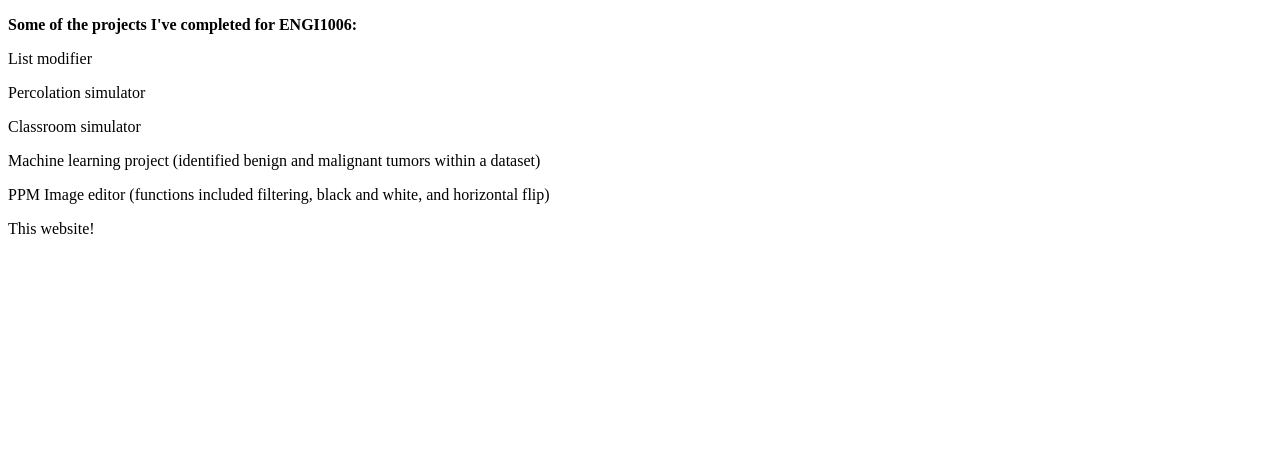
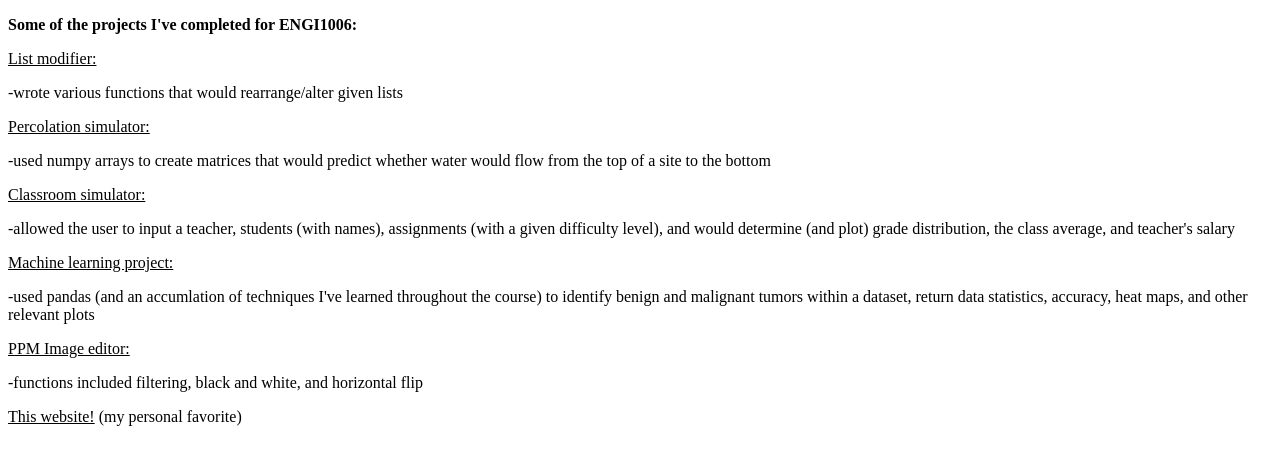
Before and after one commit to canagnos13/Final-Project-1006, a Flask app: page /assignments in a window 1280 px wide. Shown: the top 465 px of the page. Run offline with Flask 2, Linux system fonts and the light colour scheme.

Commit message:
added some final touches, edited the dimensions of the picture, included more details to the 1006 sections

```diff
--- a/templates/1006.html
+++ b/templates/1006.html
@@ -7,11 +7,21 @@
     <body>
     <p><b>Some of the projects I've completed for ENGI1006:</b><p>
     <p>
-    <p>List modifier <p>
-    <p>Percolation simulator<p>
-    <p>Classroom simulator<p>
-    <p>Machine learning project (identified benign and malignant tumors within a dataset)<p>
-    <p>PPM Image editor (functions included filtering, black and white, and horizontal flip)<p>
-    <p>This website!<p>
+    <p><u>List modifier:</u> <p>
+    <p>     -wrote various functions that would rearrange/alter given lists
+    <p><u>Percolation simulator:</u><p>
+    <p>     -used numpy arrays to create matrices that would predict whether
+             water would flow from the top of a site to the bottom <p>
+    <p><u>Classroom simulator:</u><p>
+    <p>     -allowed the user to input a teacher, students (with names), assignments
+             (with a given difficulty level), and would determine (and plot) grade distribution, the class average,
+             and teacher's salary <p>
+    <p><u>Machine learning project:</u><p>
+            -used pandas (and an accumlation of techniques I've learned throughout the course)
+             to identify benign and malignant tumors within a dataset, return data statistics,
+             accuracy, heat maps, and other relevant plots <p>
+    <p><u>PPM Image editor:</u><p>
+            -functions included filtering, black and white, and horizontal flip<p>
+    <p><u>This website!</u> (my personal favorite)<p>
     </body>
 </html>
--- a/templates/index.html
+++ b/templates/index.html
@@ -9,11 +9,14 @@
     <p>
     <p>Christine Anagnos<p>
     <p>
-    <img src="/static/images/websitepicture.jpg" alt="default picture" width="654" height="790">
+    <img src="/static/images/websitepicture.jpg" alt="default picture" width="327" height="395">
     <p><b>School:</b> Columbia College <p>
     <p><b>Year:</b> Sophomore <p>
     <p><b>Major: </b>Applied Mathematics (concentration in Economics) <p>
     <p><b>Hometown:</b> Haworth, NJ <p>
+    <p><b>On-Campus Involvement:</b> Inwood Academic Tutoring (seceretary), <p>
+    <p>Women's Club Soccer (seceretary), Alpha Chi Omega (VP recruitment information) <p>
+    <p><b>Hobbies:</b> Running, cooking, piano, reading, playing with my dog <p>
     <a href="http://127.0.0.1:5000/assignments">Visit 1006 part of website</a>
     <p>
     <a href="http://127.0.0.1:5000/classes">Current classes</a>
```
